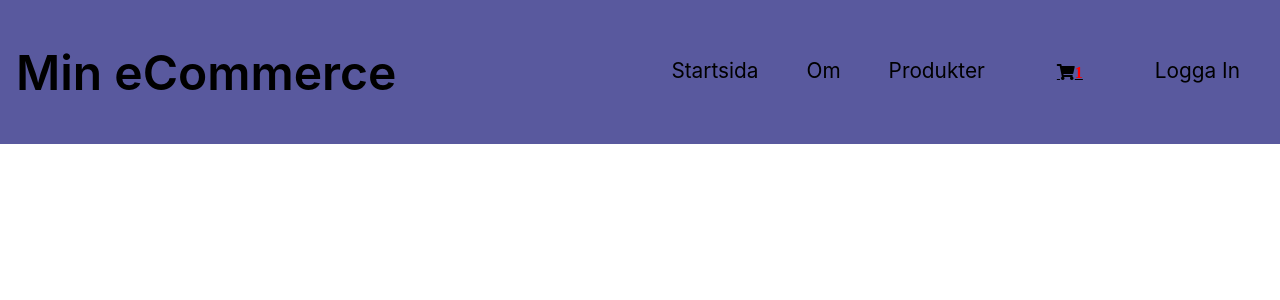
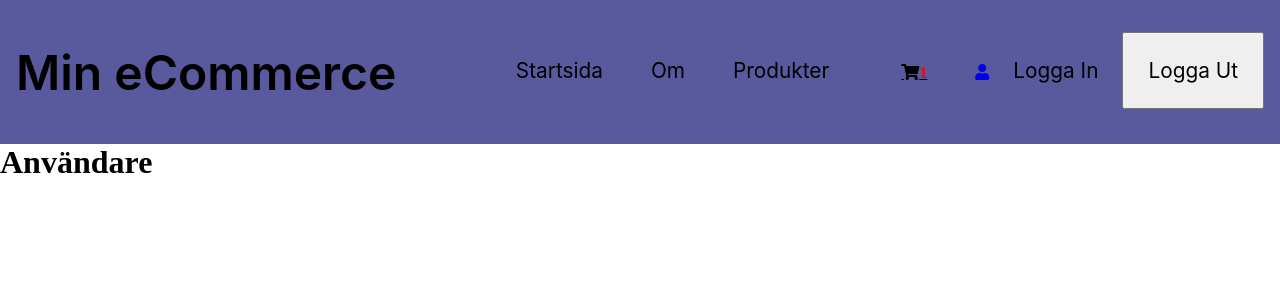
Before and after one commit to AlbinHellman/JavaScript2-Inl-mningsuppgift-1, a Vue app in the folder JavaScript-2-Inlämningsuppgift-1/uppgift1/: page /user in a window 1280 px wide. Shown: the top 300 px of the page. Built offline with nearby package versions, Linux system fonts and the light colour scheme; sample sign-in values are in the browser's storage.

Commit message:
JavaScript2-Inlämningsuppgift-1

```diff
--- a/JavaScript-2-Inlämningsuppgift-1/uppgift1/src/App.vue
+++ b/JavaScript-2-Inlämningsuppgift-1/uppgift1/src/App.vue
@@ -7,9 +7,18 @@
 </template>
 
 <script>
+import { mapActions } from 'vuex'
 import Navbar from './components/Navbar'
 export default {
-  components: { Navbar }
+  components: {
+    Navbar
+    },
+    methods: {
+      ...mapActions(['checkUser'])
+    },
+    created() {
+      this.checkUser()
+    }
 
 }
 </script>
--- a/JavaScript-2-Inlämningsuppgift-1/uppgift1/src/components/Navbar.vue
+++ b/JavaScript-2-Inlämningsuppgift-1/uppgift1/src/components/Navbar.vue
@@ -1,5 +1,6 @@
 <template>
-<nav>
+<nav >
+
     <router-link to="/" class="eCommerce">Min eCommerce</router-link>
     <div>
         <router-link class="link" to="/" exact>Startsida</router-link>
@@ -7,12 +8,15 @@
         <router-link class="link" to="/products" exact>Produkter</router-link>
         <router-link class="fas fa-shopping-cart" to="/product/cartlist/id">
         <span class="badge rounded-pill badge-notification bg-danger">1</span></router-link>
-        <router-link class="link" to="/login" exact>Logga In</router-link>
+        <router-link class="fas fa-user" v-if="!loggedIn" to="/user" exact></router-link>
+        <router-link class="link" v-if="!loggedIn" to="/login" exact>Logga In</router-link>
+                <button class="link" v-if="!loggedIn" @click="logout">Logga Ut</button>
 
 
 
 
     </div>
+
 </nav>
 
 
@@ -20,7 +24,17 @@
 </template>
 
 <script>
+import { mapGetters, mapActions } from 'vuex'
 export default {
+    components: {
+
+    },
+    computed: {
+        ...mapGetters(['loggedIn'])
+    },
+    methods: {
+        ...mapActions(['logout'])
+    }
 
 }
 </script>
--- a/JavaScript-2-Inlämningsuppgift-1/uppgift1/src/router/index.js
+++ b/JavaScript-2-Inlämningsuppgift-1/uppgift1/src/router/index.js
@@ -6,6 +6,7 @@ import ProductDetails from '../views/ProductDetails.vue'
 import ShoppingCart from '../views/ShoppingCart.vue'
 import Login from '../views/Login.vue'
 import Register from '../views/Register.vue'
+import User from '../views/User.vue'
 
 
 Vue.use(VueRouter)
@@ -24,12 +25,12 @@ const routes = [
   {
   path: '/login',
   name: 'Login',
-  component: Login,
+  component: Login
 },
 {
 path: '/register',
   name: 'Register',
-  component: Register,
+  component: Register
 },
   {
     path: '/product/cartlist/:id',
@@ -44,6 +45,13 @@ path: '/register',
     component: ProductDetails,
     props: true
   },
+
+  {
+    path: '/user',
+      name: 'User',
+      component: User,
+      meta: { authorize: true }
+    },
 
   {
     path: '/about',
@@ -61,4 +69,20 @@ const router = new VueRouter({
   routes
 })
 
+
+router.beforeEach((to, from, next) => {
+  const { authorize } = to.meta
+  const token = localStorage.getItem('token')
+
+  if(authorize) {
+
+    if(!token) {
+      next({path: '/login', query: { redirect: to.fullPath }})
+    } else {
+      next()
+    }
+  }
+  next()
+})
+
 export default router
--- a/JavaScript-2-Inlämningsuppgift-1/uppgift1/src/store/index.js
+++ b/JavaScript-2-Inlämningsuppgift-1/uppgift1/src/store/index.js
@@ -7,22 +7,21 @@ Vue.use(Vuex)
 export default new Vuex.Store({
   state: {
     products: [
-      { id: '1', name: 'Produkt 1', price: 99 },
-      { id: '2', name: 'Produkt 2', price: 149 },
-      { id: '3', name: 'Produkt 3', price: 499 },
-      { id: '4', name: 'Produkt 4', price: 349 },
-      { id: '5', name: 'Produkt 5', price: 89 },
-      { id: '6', name: 'Produkt 6', price: 329 },
-      { id: '7', name: 'Produkt 7', price: 890 },
-      { id: '8', name: 'Produkt 8', price: 590 },
-      { id: '9', name: 'Produkt 9', price: 289 },
-      { id: '10', name: 'Produkt 10', price: 199 },
-      { id: '11', name: 'Produkt 11', price: 1399 },
-      { id: '12', name: 'Produkt 12', price: 3999 },
-      { id: '13', name: 'Produkt 13', price: 1599 },
-      { id: '14', name: 'Produkt 14', price: 2499 },
-      { id: '15', name: 'Produkt 15', price: 3290 }
-
+      { id: '1', name: 'Product 1', price: 200 },
+      { id: '2', name: 'Product 2', price: 299 },
+      { id: '3', name: 'Product 3', price: 500 },
+      { id: '4', name: 'Product 4', price: 100 },
+      { id: '5', name: 'Product 5', price: 234 },
+      { id: '6', name: 'Product 6', price: 999 },
+      { id: '7', name: 'Product 7', price: 222 },
+      { id: '8', name: 'Product 8', price: 200 },
+      { id: '9', name: 'Product 9', price: 300 },
+      { id: '10', name: 'Product 10', price: 400 },
+      { id: '11', name: 'Product 11', price: 500 },
+      { id: '12', name: 'Product 12', price: 600 },
+      { id: '13', name: 'Product 13', price: 700 },
+      { id: '14', name: 'Product 14', price: 800 },
+      { id: '15', name: 'Product 15', price: 900 }
     ],
     product: null,
     comp: 'Grid',
@@ -43,7 +42,7 @@ export default new Vuex.Store({
     comp: state => state.comp,
     product: state => state.product,
     filteredProducts: (state, getters) => {
-    //return state.products.filter(product => product.name.match(state.searchVal))
+      // return state.products.filter(product => product.name.match(state.searchVal))
       return getters.taxedProducts.filter(product => product.name.toLowerCase().match(state.searchVal.toLowerCase()))
     }
   },
@@ -71,17 +70,18 @@ export default new Vuex.Store({
     SEARCH: (state, val) => {
       state.searchVal = val
     }
+
   },
   actions: {
- //   subAsync: (content, amount) => {
- //     setTimeout(() => {
- //       context.commit('SUB', amount)
- //     }, 3000)
- //   }
+    // subAsync: (context, amount) => {
+    //   setTimeout(() => {
+    //     context.commit('SUB', amount)
+    //   }, 3000)
+    // }
     subAsync: ({ commit }, amount) => {
       setTimeout(() => {
         commit('SUB', amount)
-     })
+      }, 3000)
     },
     addToPrice: ({commit}, amount) => {
       commit('ADD', amount)
--- a/JavaScript-2-Inlämningsuppgift-1/uppgift1/src/views/Login.vue
+++ b/JavaScript-2-Inlämningsuppgift-1/uppgift1/src/views/Login.vue
@@ -1,16 +1,16 @@
 <template>
 <div class="container mt-5">
-  <form class="border text-center p-5 col-6 mx-auto">
+  <form class="border text-center p-5 col-6 mx-auto" @submit.prevent="onSubmit">
       <p class="h4 mb-4">Signa upp</p>
 
 <div class="fälten">
       <div class="form-outline mb-4">
-          <input type="skrivfält" id="form2Example1" class="form-control border-bottom" />
+          <input type="skrivfält" id="form2Example1" class="form-control border-bottom" v-model="email" />
           <label class="form-label" for="form2Example1">Email adress</label>
       </div>
 
       <div class="form-outline mb-4">
-          <input type="skrivfält" id="form2Example2" class="form-control border-bottom" />
+          <input type="skrivfält" id="form2Example2" class="form-control border-bottom" v-model="password" />
           <label class="form-label" for="form2Example2">Lösenord</label>
       </div>
 </div>
@@ -27,25 +27,28 @@
 </template>
 
 <script>
-import { mapActions, mapGetters } from 'vuex'
+import { mapActions } from 'vuex'
 export default {
-    props: ['id'],
-    data() {
-      return {
-        quantity: 1
+  data() {
+    return {
+      email: '',
+      password: ''
+    }
+  },
+  methods: {
+    ...mapActions(['login']),
+    onSubmit() {
+      if(this.email !== '' && this.password !== '') {
+        let user = {
+          email: this.email,
+          password: this.password
+        }
+        let route = this.$route.query.redirect
+        this.login({user, route})
+        // this.$router.replace(this.$route.query.redirect)
       }
-    },
-    methods: {
-      ...mapActions(['getProduct', 'addProductToCart'])
-
-    },
-    computed: {
-      ...mapGetters(['product'])
-    },
-    created() {
-      this.getProduct(this.id)
     }
-
+  }
 }
 </script>
 
--- a/JavaScript-2-Inlämningsuppgift-1/uppgift1/src/views/ShoppingCart.vue
+++ b/JavaScript-2-Inlämningsuppgift-1/uppgift1/src/views/ShoppingCart.vue
@@ -9,7 +9,7 @@
     Listan:
 </h1>
 
-<shopping-cart-product v-for="item in shoppingCart" :key="item.product.id" :item="item" />
+
 
 
     </div>
@@ -18,24 +18,9 @@
 </template>
 
 <script>
-import { mapActions, mapGetters } from 'vuex'
+
 export default {
-    props: ['id'],
-    data() {
-      return {
-        quantity: 1
-      }
-    },
-    methods: {
-      ...mapActions(['getProduct', 'addProductToCart'])
 
-    },
-    computed: {
-      ...mapGetters(['product'])
-    },
-    created() {
-      this.getProduct(this.id)
-    }
 
 }
 
--- /dev/null
+++ b/JavaScript-2-Inlämningsuppgift-1/uppgift1/src/views/User.vue
@@ -0,0 +1,13 @@
+<template>
+  <h1>Användare</h1>
+</template>
+
+<script>
+export default {
+
+}
+</script>
+
+<style>
+
+</style>
```
Also changed, not shown: JavaScript-2-Inlämningsuppgift-1/uppgift1/src/store/modules/user.js (added). Lines whose indentation alone changed are shown as unchanged.
